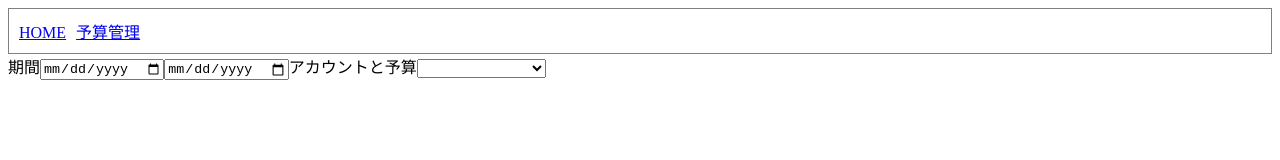
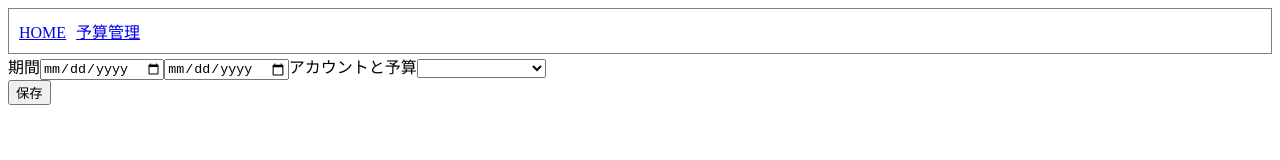
Before and after one commit to ringtail003/handson-angular-link-components, an Angular app: page /budget in a window 1280 px wide. Shown: the top 160 px of the page. Built offline with nearby package versions, Linux system fonts and the light colour scheme.

Commit message:
widgetコンポーネントが保存するまで

```diff
--- a/src/app/pages/budget/components/forms/budget-schedule-editor/budget-schedule-editor.component.html
+++ b/src/app/pages/budget/components/forms/budget-schedule-editor/budget-schedule-editor.component.html
@@ -1,10 +1,17 @@
 <label>期間</label>
 <term-editor
-  [term]="term"
-  (onTermChanged)="handleTermChanged()"
+  [term]="budgetSchedule.term"
+  (onTermChanged)="handleTermChanged($event)"
 ></term-editor>
 
 <label>アカウントと予算</label>
 <budgeted-account-selector
   [accounts]="accounts"
 ></budgeted-account-selector>
+
+<simple-action-button
+  [label]="labels.save"
+  (onAction)="handleSaveAction()"
+></simple-action-button>
+
+<div *ngIf="budgetSchedule.id">保存されました</div>
--- a/src/app/pages/budget/components/forms/budget-schedule-editor/budget-schedule-editor.component.ts
+++ b/src/app/pages/budget/components/forms/budget-schedule-editor/budget-schedule-editor.component.ts
@@ -1,24 +1,42 @@
-import { Component, OnInit, Input } from '@angular/core';
+import { Component, OnInit, Input, Output, EventEmitter, OnChanges, SimpleChange } from '@angular/core';
 import { Account } from 'src/app/pages/budget/types/account';
 import { Term } from '../../../types/term';
+import { BudgetSchedule } from '../../../types/budget-schedule';
+import { ObjectCopy } from 'src/app/shared/utils';
 
 @Component({
   selector: 'budget-schedule-editor',
   templateUrl: './budget-schedule-editor.component.html',
   styleUrls: []
 })
-export class BudgetScheduleEditorComponent implements OnInit {
+export class BudgetScheduleEditorComponent implements OnInit, OnChanges {
   @Input() accounts: Account[] = [];
+  @Input() budgetSchedule: BudgetSchedule = null;
+  @Output() onSave = new EventEmitter<BudgetSchedule>();
 
-  term: Term = {start: null, end: null};
+  labels = {
+    save: '保存'
+  } as const;
 
   constructor() { }
 
   ngOnInit() {
   }
 
-  handleTermChanged() {
-    // WIP
+  ngOnChanges(changes: { budgetSchedule?: SimpleChange }) {
+    if (!changes.budgetSchedule) {
+      return;
+    }
+
+    this.budgetSchedule = ObjectCopy(this.budgetSchedule);
+  }
+
+  handleTermChanged(term: Term) {
+    this.budgetSchedule.term = ObjectCopy(term);
+  }
+
+  handleSaveAction() {
+    this.onSave.emit(this.budgetSchedule);
   }
 
 }
--- a/src/app/pages/budget/components/forms/index.ts
+++ b/src/app/pages/budget/components/forms/index.ts
@@ -2,6 +2,7 @@ import { NgModule } from "@angular/core";
 import { UnitComponentModule } from '../units';
 import { BudgetScheduleEditorComponent } from './budget-schedule-editor/budget-schedule-editor.component';
 import { ContainerComponentModule } from '../containers';
+import { CommonModule } from '@angular/common';
 
 @NgModule({
   declarations: [
@@ -10,6 +11,7 @@ import { ContainerComponentModule } from '../containers';
   imports: [
     UnitComponentModule,
     ContainerComponentModule,
+    CommonModule,
   ],
   exports: [
     BudgetScheduleEditorComponent,
--- a/src/app/pages/budget/components/widgets/budget-scheduler/budget-scheduler.component.html
+++ b/src/app/pages/budget/components/widgets/budget-scheduler/budget-scheduler.component.html
@@ -1,3 +1,5 @@
 <budget-schedule-editor
   [accounts]="accounts"
+  [budgetSchedule]="budgetSchedule"
+  (onSave)="handleSave($event)"
 ></budget-schedule-editor>
--- a/src/app/pages/budget/components/widgets/budget-scheduler/budget-scheduler.component.ts
+++ b/src/app/pages/budget/components/widgets/budget-scheduler/budget-scheduler.component.ts
@@ -1,6 +1,7 @@
 import { Component, OnInit } from '@angular/core';
 import { Account } from '../../../types/account';
-import { AccountRepository } from '../../../services';
+import { AccountRepository, BudgetScheduleRepository } from '../../../services';
+import { BudgetSchedule } from '../../../types/budget-schedule';
 
 @Component({
   selector: 'budget-scheduler',
@@ -9,15 +10,30 @@ import { AccountRepository } from '../../../services';
 })
 export class BudgetSchedulerComponent implements OnInit {
   accounts: Account[] = [];
+  budgetSchedule: BudgetSchedule = null;
 
   constructor(
     private accountRepository: AccountRepository,
+    private budgetScheduleRepository: BudgetScheduleRepository,
   ) { }
 
   ngOnInit() {
     this.accountRepository
       .getList$()
-      .subscribe(accounts => this.accounts = accounts);
+      .subscribe(accounts => this.accounts = accounts)
+    ;
+
+    this.budgetScheduleRepository
+      .get$()
+      .subscribe(budgetSchedule => this.budgetSchedule = budgetSchedule)
+    ;
+  }
+
+  handleSave(budgetSchedule: BudgetSchedule) {
+    this.budgetScheduleRepository
+      .save$(budgetSchedule)
+      .subscribe(budgetSchedule => this.budgetSchedule = budgetSchedule)
+    ;
   }
 
 }
--- a/src/app/pages/budget/services/budget-schedule-repository.ts
+++ b/src/app/pages/budget/services/budget-schedule-repository.ts
@@ -25,6 +25,6 @@ export class BudgetScheduleRepository {
 
     return new Rx.Observable(subscriber =>
       subscriber.next(this.budgetSchedule)
-    )
+    );
   }
 }
```
